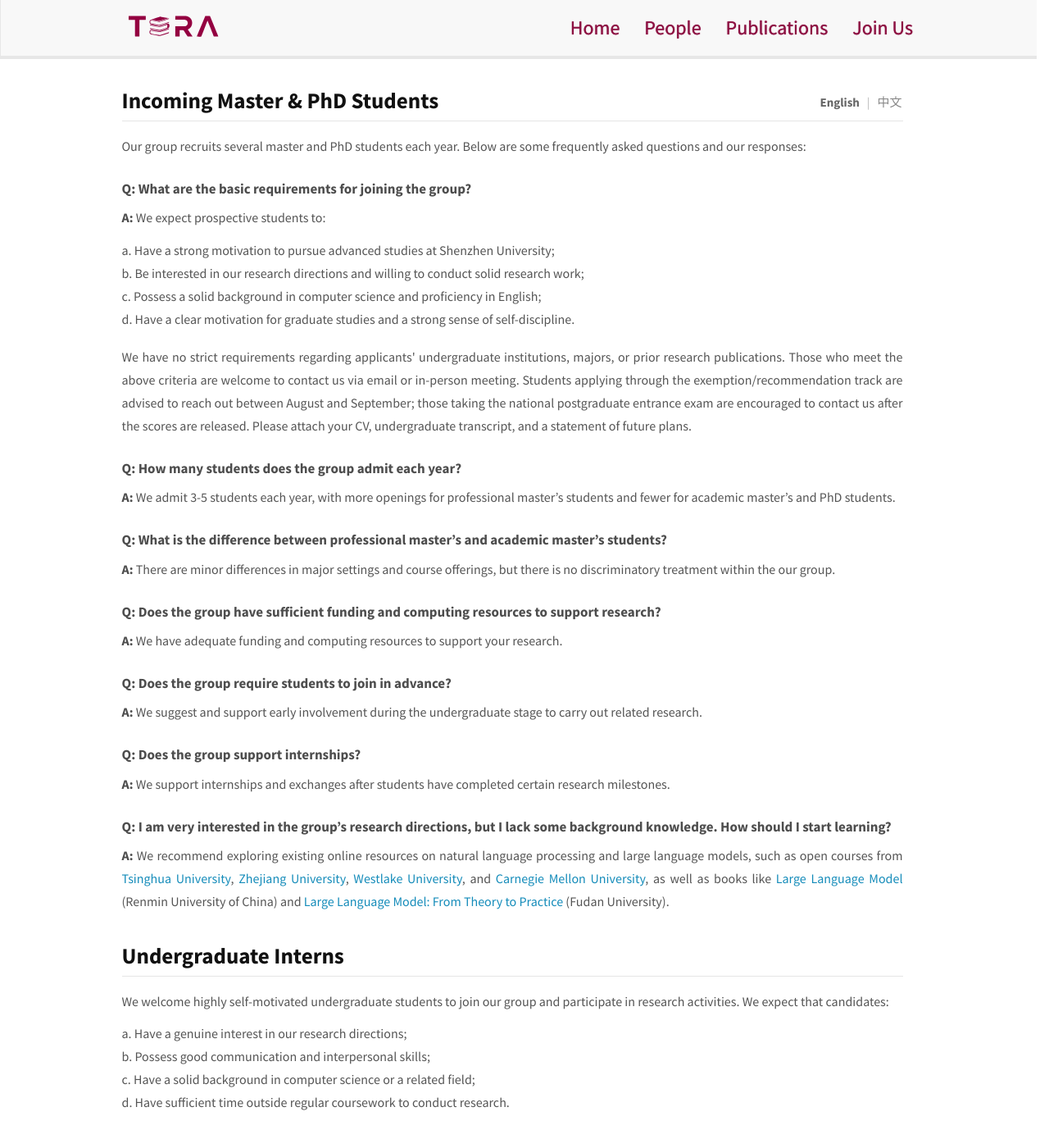
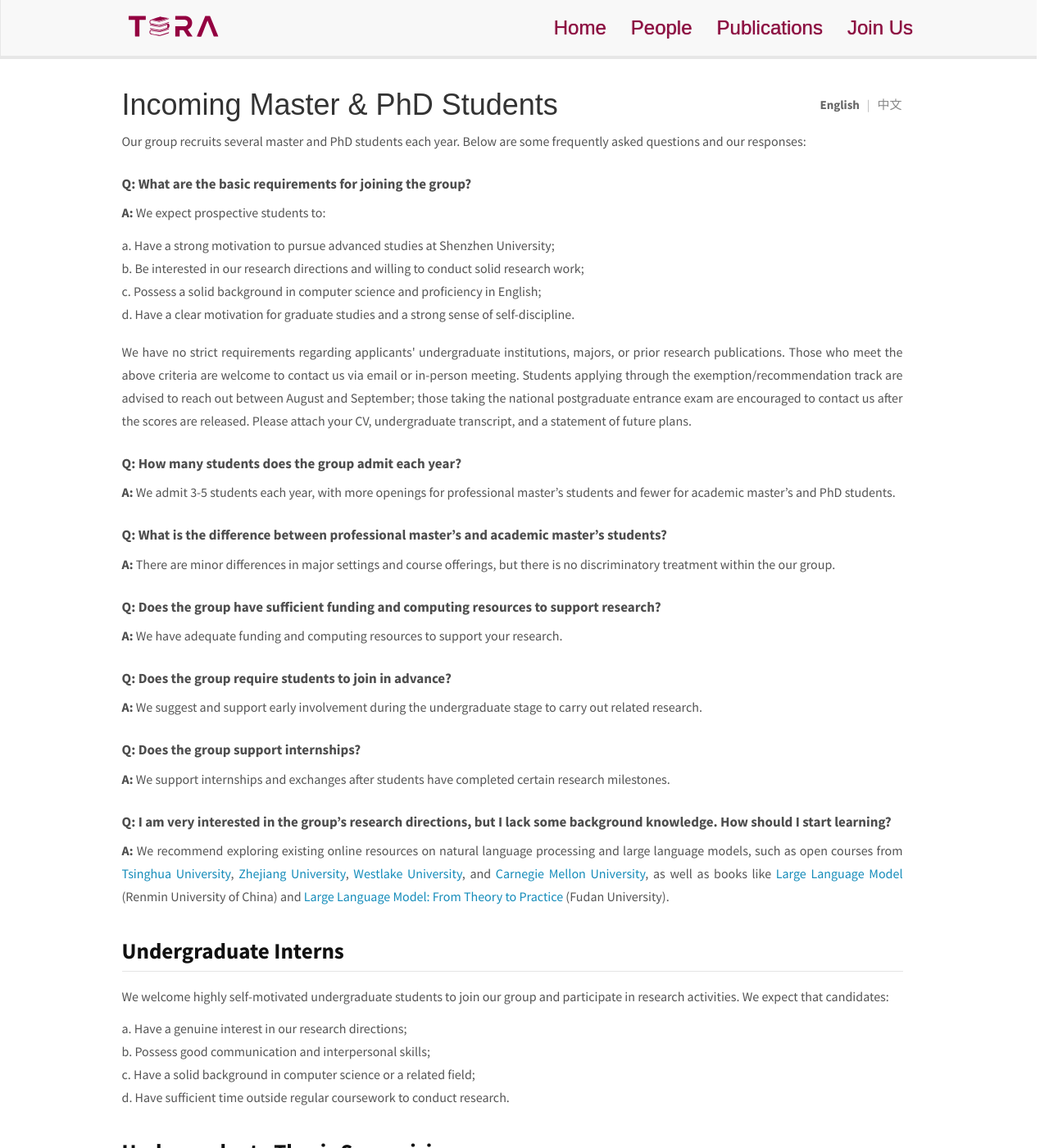
Before and after one commit to szu-tera/szu-tera.github.io, a Jekyll site: the page built from _pages/openings.md, in a window 1280 px wide and 1400 px high. Shown: the whole window at 82% size. Built offline with Jekyll 4.4.1, drawn with Linux system fonts in a browser that asks for light colours.

Commit message:
Unify navigation and page heading layout

```diff
--- a/_pages/openings.md
+++ b/_pages/openings.md
@@ -7,15 +7,18 @@ permalink: /join-us/
 ---
 
 <div class="join-us-page" markdown="0">
-  <div class="join-us-toolbar" role="group" aria-label="Language selection">
-    <button type="button" class="join-us-language is-active" data-language="en" aria-pressed="true">English</button>
-    <span class="join-us-language-divider" aria-hidden="true">|</span>
-    <button type="button" class="join-us-language" data-language="zh" aria-pressed="false">中文</button>
+  <div class="join-us-primary-heading">
+    <h1 id="join-us-title-en" data-language-panel="en" lang="en">Incoming Master &amp; PhD Students</h1>
+    <h1 id="join-us-title-zh" data-language-panel="zh" lang="zh-CN" hidden>硕士&amp;博士研究生</h1>
+    <div class="join-us-toolbar" role="group" aria-label="Language selection">
+      <button type="button" class="join-us-language is-active" data-language="en" aria-pressed="true">English</button>
+      <span class="join-us-language-divider" aria-hidden="true">|</span>
+      <button type="button" class="join-us-language" data-language="zh" aria-pressed="false">中文</button>
+    </div>
   </div>
 
   <div class="join-us-content" data-language-panel="en" lang="en">
-    <section class="join-us-section">
-      <h1>Incoming Master &amp; PhD Students</h1>
+    <section class="join-us-section" aria-labelledby="join-us-title-en">
       <p>Our group recruits several master and PhD students each year. Below are some frequently asked questions and our responses:</p>
 
       <div class="join-us-faq">
@@ -79,8 +82,7 @@ permalink: /join-us/
   </div>
 
   <div class="join-us-content" data-language-panel="zh" lang="zh-CN" hidden>
-    <section class="join-us-section">
-      <h1>硕士&amp;博士研究生</h1>
+    <section class="join-us-section" aria-labelledby="join-us-title-zh">
       <p>课题组每年招收若干硕士及博士研究生，以下是常见问题和回复：</p>
 
       <div class="join-us-faq">
--- a/css/main.scss
+++ b/css/main.scss
@@ -117,6 +117,7 @@ input[type="reset"]:focus-visible {
 /* Top navigation bar */
 
 .navbar {
+	font-family: Arial, sans-serif;
 	min-height: $lab-navbar-height;
 }
 
@@ -825,6 +826,39 @@ body.home-page #homeid .research-thrust-card p {
 	}
 }
 
+/* Shared primary page title (People, Publications, and Join Us) */
+#gridid > h1:first-child,
+.join-us-primary-heading > h1 {
+	padding: 0;
+	border-bottom: 0;
+	color: #333333;
+	font-family: Arial, sans-serif;
+	font-size: 36px;
+	font-weight: 400;
+	line-height: 1.1;
+}
+
+#gridid > h1:first-child {
+	margin: 20px 0 10px;
+}
+
+.join-us-primary-heading {
+	display: flex;
+	align-items: center;
+	gap: 24px;
+	margin: 20px 0 10px;
+}
+
+.join-us-primary-heading > h1 {
+	flex: 1 1 auto;
+	min-width: 0;
+	margin: 0;
+}
+
+.join-us-primary-heading > h1[hidden] {
+	display: none;
+}
+
 /* Team & Publications */
 #gridid img { margin: 16px 22px 6px 0; border-radius:10%; box-shadow: 2px 2px 5px #888888 }
 #homeid img { margin: 0 0 0 0; border-radius:5%; box-shadow: 0px 0px 0px #888888 }
@@ -1127,18 +1161,16 @@ body.home-page #homeid .research-thrust-card p {
 .join-us-page {
 	position: relative;
 	margin: 0 auto;
-	padding: 20px 15px 46px 0;
+	padding: 0 15px 46px 0;
 }
 
 .join-us-toolbar {
-	position: absolute;
-	top: 22px;
-	right: 15px;
-	z-index: 1;
 	display: flex;
+	flex: 0 0 auto;
 	align-items: center;
 	gap: 8px;
 	min-height: 30px;
+	margin-left: auto;
 	font-size: 15px;
 }
 
@@ -1189,10 +1221,6 @@ body.home-page #homeid .research-thrust-card p {
 	font-weight: 700;
 }
 
-.join-us-content .join-us-section:first-child > h1 {
-	padding-right: 150px;
-}
-
 .join-us-section p,
 .join-us-section li {
 	font-size: 16px;
@@ -1241,20 +1269,13 @@ body.home-page #homeid .research-thrust-card p {
 
 @media (max-width: 767px) {
 	.join-us-page {
-		padding-top: 12px;
-	}
-
-	.join-us-toolbar {
-		top: 15px;
+		padding-top: 0;
 	}
 
 	.join-us-section > h1 {
 		font-size: 24px;
 	}
 
-	.join-us-content .join-us-section:first-child > h1 {
-		padding-right: 132px;
-	}
 }
 
 /* Footer */
```
